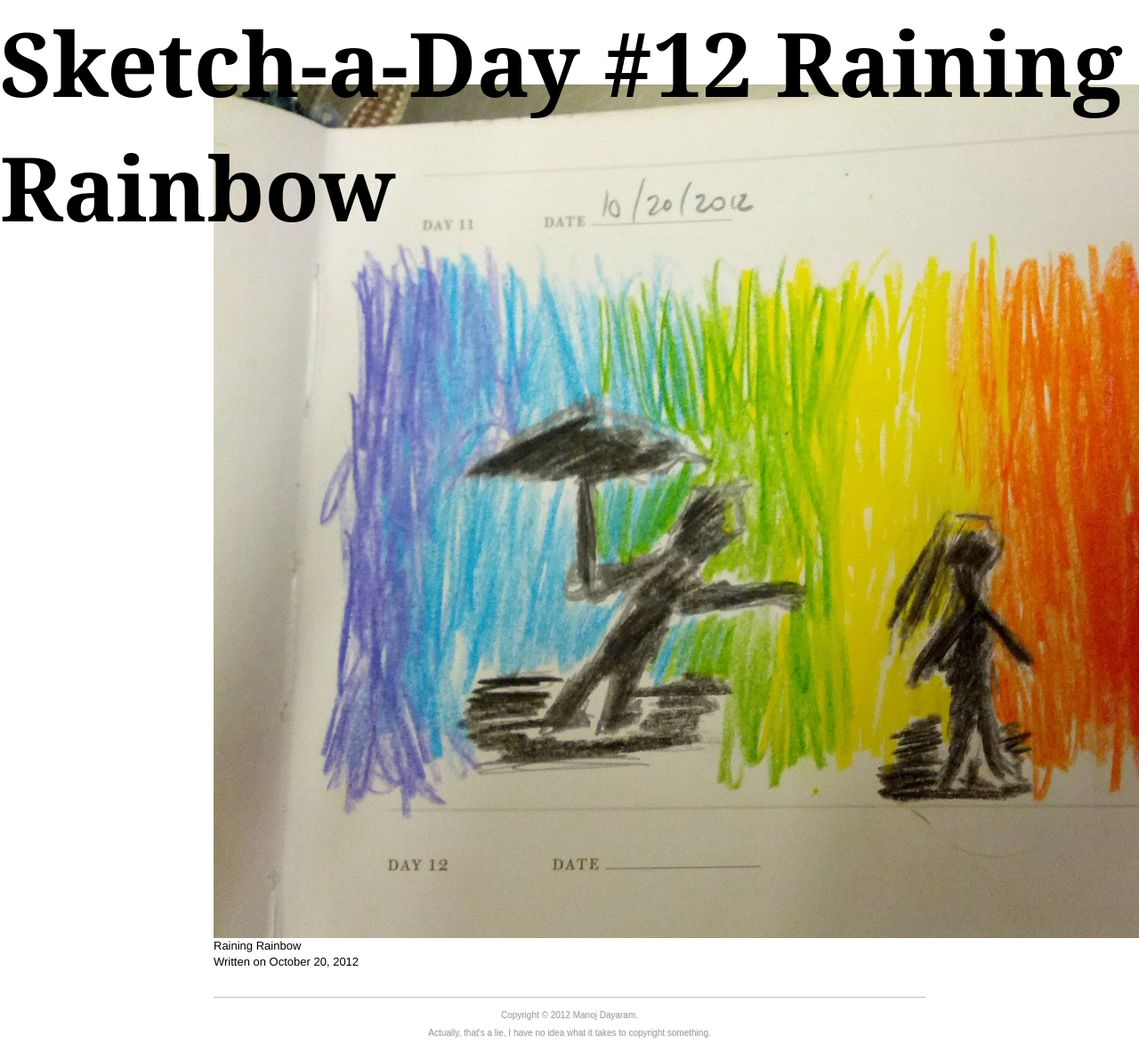
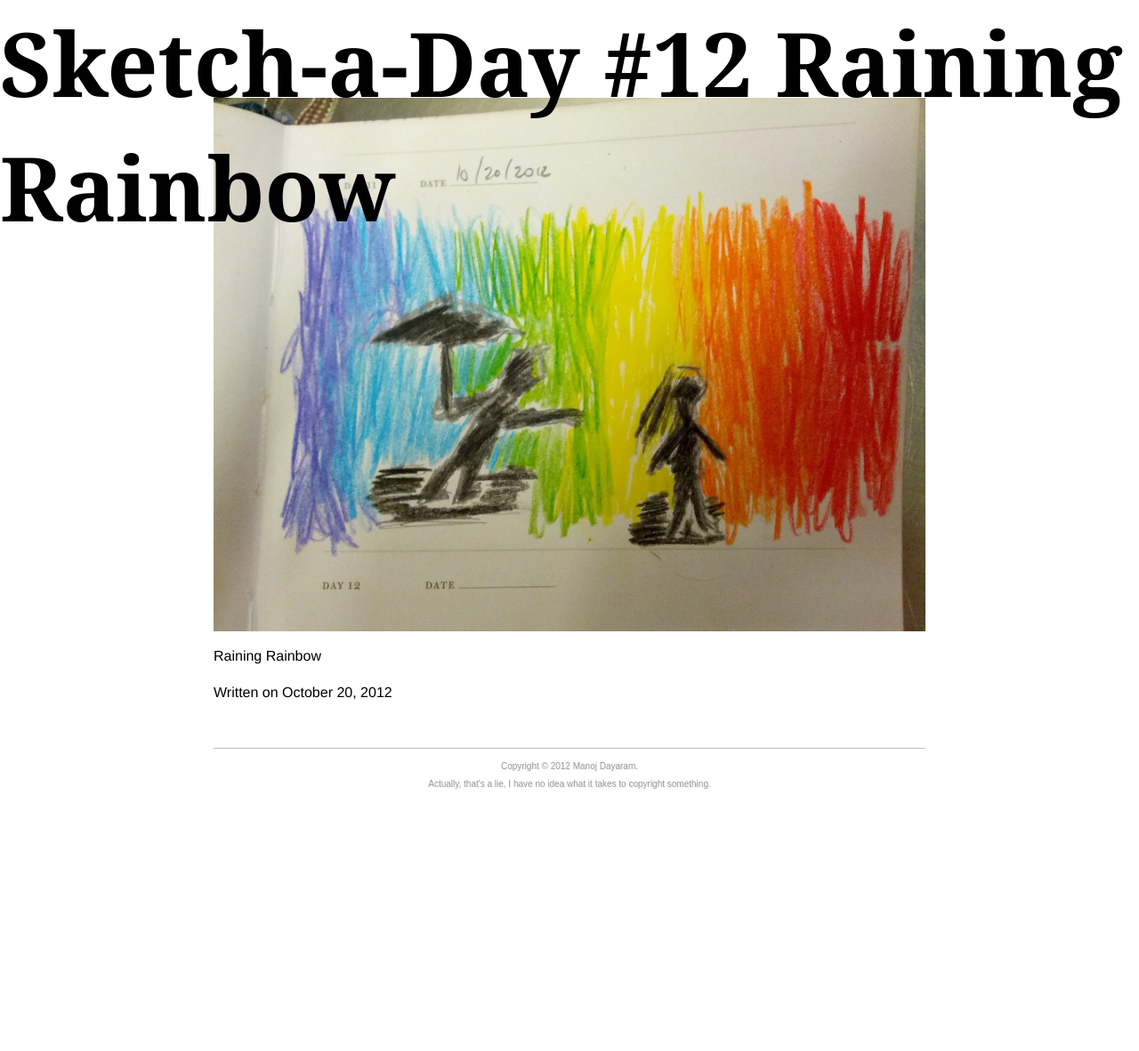
Before and after one commit to mdayaram/mdayaram.github.io, a Jekyll site: the page built from _posts/sketches/2012-10-20-sad12-raining-rainbow.md, in a window 1280 px wide. Shown: the whole page at 89% size. Built offline with Jekyll 4.4.1, drawn with Linux system fonts in a browser that asks for light colours; comment, search, counter and statistics services are not loaded; after the commit the page ends 902 px from its top, so only the background shows below that.

Commit message:
lets see what this looks like

```diff
--- a/_layouts/post.html
+++ b/_layouts/post.html
@@ -16,8 +16,8 @@ css: /styles/post.css
   </div>
 </header>
 
-<div id="all-the-things">
-<article class="post">
+<div id="all-the-things" class="blob instapaper_body">
+  <article class="markdown-body entry-content" itemprop="mainContentOfPage">
   <div class="entry">
     {{ content }}
   </div>
```
